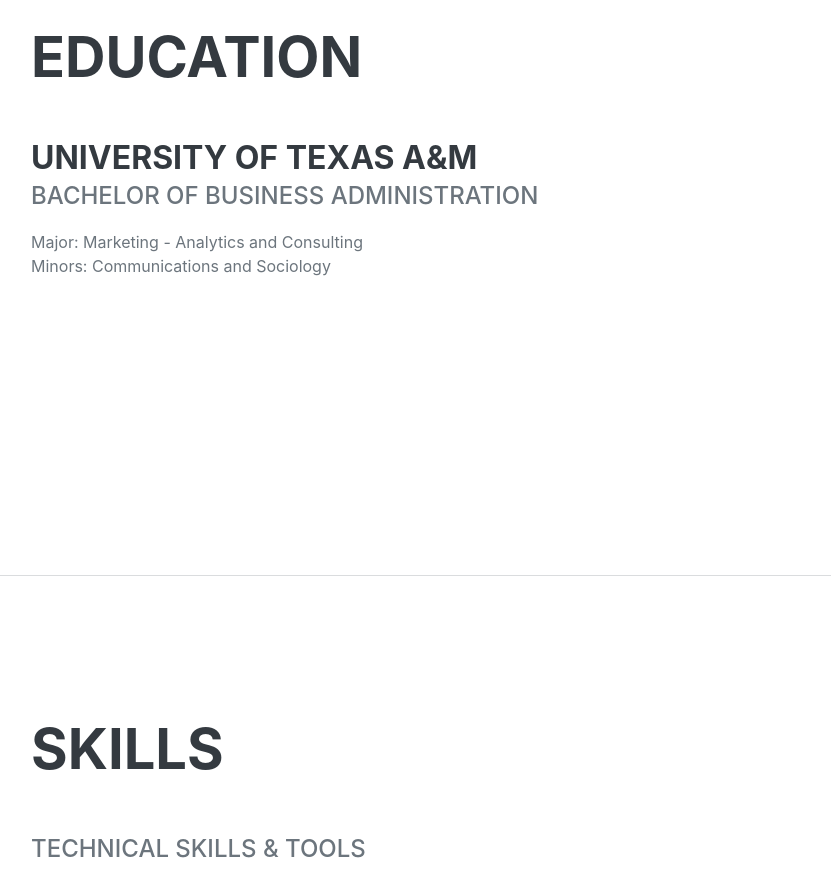
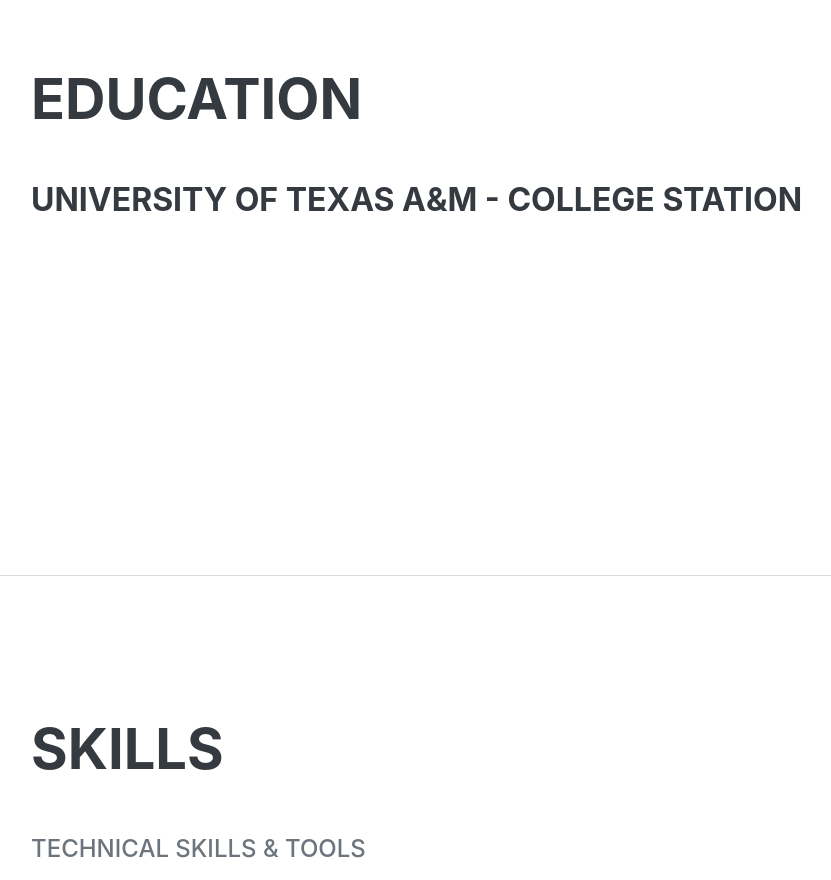
Before and after one commit to caroline-waller/resume, a plain HTML site: page index.html in a window 1280 px wide. Shown: the part 2880-3760 px from the top of the page, without its empty margins (289-1120 px from the left). Drawn offline with nearby package versions, Linux system fonts and the light colour scheme; a web font is replaced by a local one.

Commit message:
fix: remove education major/minors

```diff
--- a/index.html
+++ b/index.html
@@ -134,11 +134,9 @@
                     <h2 class="mb-5">Education</h2>
                     <div class="d-flex flex-column flex-md-row justify-content-between mb-5">
                         <div class="flex-grow-1">
-                            <h3 class="mb-0">University of Texas A&M</h3>
-                            <div class="subheading mb-3">Bachelor of Business Administration</div>
-                            <div>Major: Marketing - Analytics and Consulting<br>
-                                 Minors: Communications and Sociology
-                            </div>
+                            <h3 class="mb-0">University of Texas A&M - College Station</h3>
+                            <div class="subheading mb-3"></div>
+                            <div></div>
                         </div>
                     </div>
                 </div>
```
